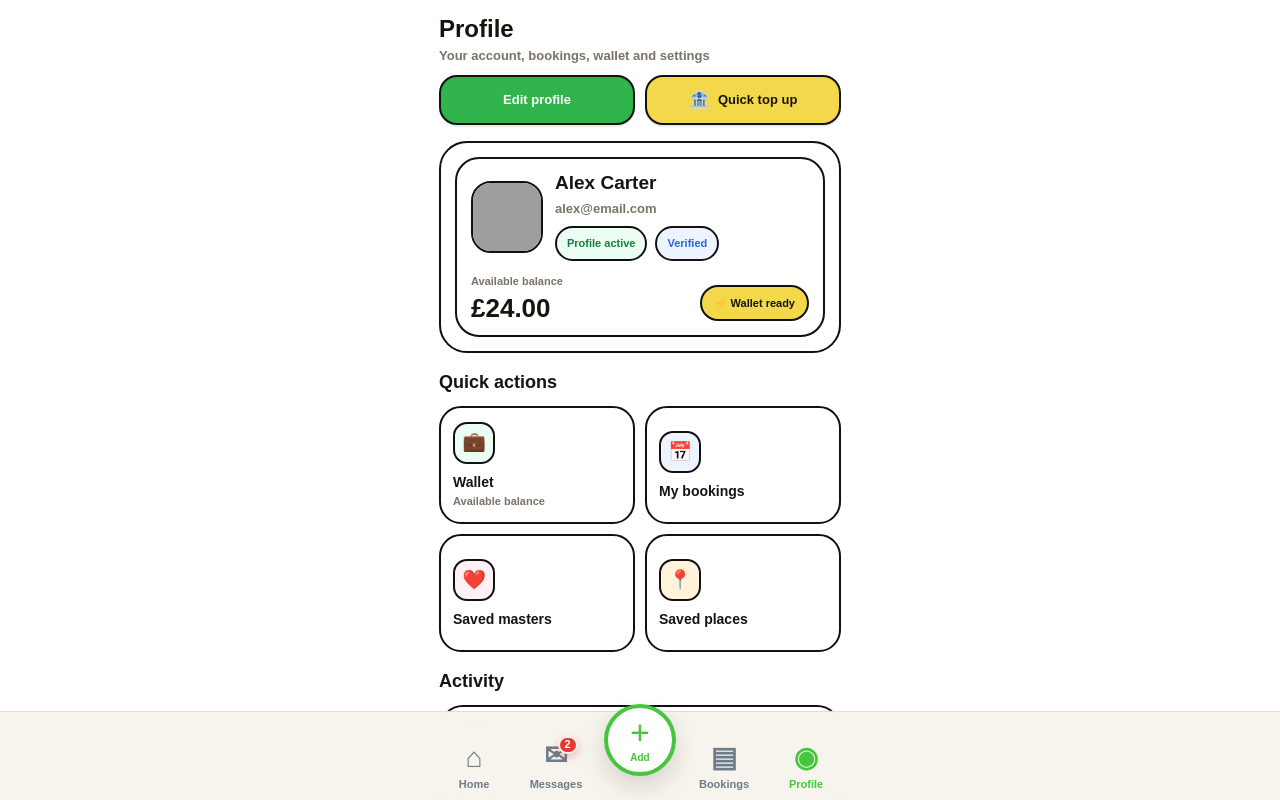
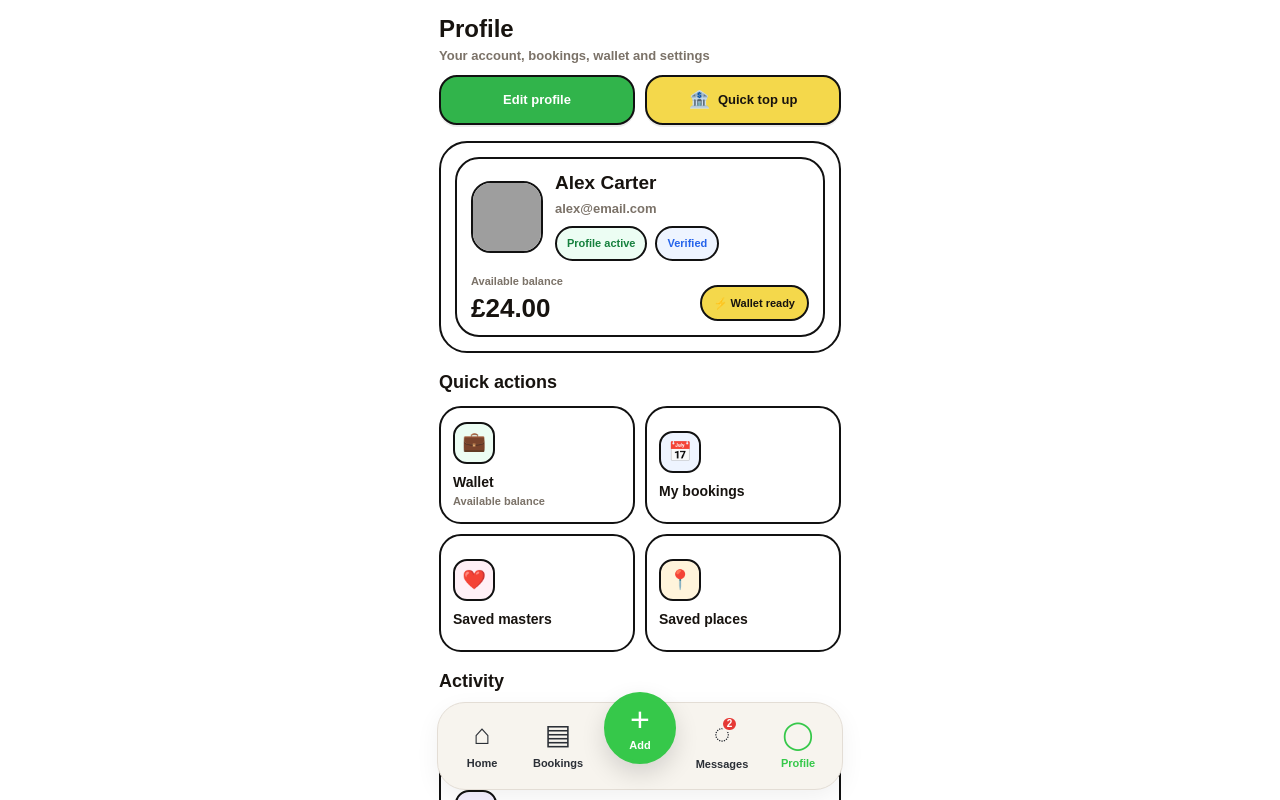
Before and after one commit to bellasalon4u-source/mapbookapp, a Next.js app: page /profile in a window 1280 px wide. Shown: the top 800 px of the page. Built offline with nearby package versions, Linux system fonts and the light colour scheme; grey boxes are pictures that could not be loaded.

Commit message:
make bottom nav match final reference

```diff
--- a/components/common/BottomNav.tsx
+++ b/components/common/BottomNav.tsx
@@ -286,14 +286,14 @@ export default function BottomNav({ active }: BottomNavProps) {
             style={{
               width: '100%',
               maxWidth: 430,
-              padding: '0 14px calc(88px + env(safe-area-inset-bottom))',
+              padding: '0 14px calc(92px + env(safe-area-inset-bottom))',
               boxSizing: 'border-box',
             }}
           >
             <div
               style={{
                 border: '3px solid #111111',
-                borderRadius: 26,
+                borderRadius: 28,
                 background: '#ffffff',
                 boxShadow: '0 18px 34px rgba(0,0,0,0.18)',
                 overflow: 'hidden',
@@ -309,7 +309,7 @@ export default function BottomNav({ active }: BottomNavProps) {
                   type="button"
                   onClick={handleGoToAdvertisement}
                   style={{
-                    minHeight: 108,
+                    minHeight: 112,
                     border: 'none',
                     borderRight: '3px solid #111111',
                     background: '#f1dc4c',
@@ -322,7 +322,7 @@ export default function BottomNav({ active }: BottomNavProps) {
                     gap: 10,
                   }}
                 >
-                  <span style={{ fontSize: 32, lineHeight: 1 }}>📣</span>
+                  <span style={{ fontSize: 34, lineHeight: 1 }}>📣</span>
                   <span
                     style={{
                       fontSize: 13,
@@ -340,7 +340,7 @@ export default function BottomNav({ active }: BottomNavProps) {
                   type="button"
                   onClick={handleGoToService}
                   style={{
-                    minHeight: 108,
+                    minHeight: 112,
                     border: 'none',
                     borderRight: '3px solid #111111',
                     background: '#4acb39',
@@ -355,7 +355,7 @@ export default function BottomNav({ active }: BottomNavProps) {
                 >
                   <span
                     style={{
-                      fontSize: 40,
+                      fontSize: 42,
                       lineHeight: 1,
                       color: '#ffffff',
                       fontWeight: 900,
@@ -380,7 +380,7 @@ export default function BottomNav({ active }: BottomNavProps) {
                   type="button"
                   onClick={handleGoToDeal}
                   style={{
-                    minHeight: 108,
+                    minHeight: 112,
                     border: 'none',
                     background: '#ff5252',
                     padding: '14px 10px 12px',
@@ -398,14 +398,14 @@ export default function BottomNav({ active }: BottomNavProps) {
                       position: 'absolute',
                       top: 10,
                       right: 10,
-                      minWidth: 40,
-                      height: 32,
+                      minWidth: 42,
+                      height: 34,
                       padding: '0 10px',
                       borderRadius: 999,
                       border: '3px solid #111111',
                       background: '#ffffff',
                       color: '#b13a3a',
-                      fontSize: 17,
+                      fontSize: 18,
                       fontWeight: 900,
                       display: 'flex',
                       alignItems: 'center',
@@ -418,7 +418,7 @@ export default function BottomNav({ active }: BottomNavProps) {
 
                   <span
                     style={{
-                      fontSize: 36,
+                      fontSize: 38,
                       lineHeight: 1,
                       color: '#ffffff',
                       fontWeight: 900,
@@ -445,7 +445,7 @@ export default function BottomNav({ active }: BottomNavProps) {
                 onClick={handleCloseAddMenu}
                 style={{
                   width: '100%',
-                  height: 54,
+                  height: 56,
                   border: 'none',
                   borderTop: '3px solid #111111',
                   background: '#ffffff',
@@ -468,21 +468,30 @@ export default function BottomNav({ active }: BottomNavProps) {
           left: 0,
           right: 0,
           bottom: 0,
-          background: 'rgba(247,244,238,0.98)',
-          borderTop: '1px solid #e3ddd5',
-          backdropFilter: 'blur(10px)',
           zIndex: 80,
+          background: 'transparent',
+          paddingBottom: 'calc(10px + env(safe-area-inset-bottom))',
         }}
       >
         <div
           style={{
             maxWidth: 430,
             margin: '0 auto',
+            padding: '0 12px',
+            boxSizing: 'border-box',
+          }}
+        >
+          <div
+            style={{
+              height: 88,
+              background: '#f7f4ee',
+              borderRadius: 28,
+              border: '1.5px solid #e3ddd5',
+              boxShadow: '0 8px 24px rgba(0,0,0,0.06)',
               display: 'grid',
-            gridTemplateColumns: '1fr 1fr 86px 1fr 1fr',
-            alignItems: 'end',
-            padding: '8px 8px calc(8px + env(safe-area-inset-bottom))',
-            boxSizing: 'border-box',
+              gridTemplateColumns: '1fr 1fr 88px 1fr 1fr',
+              alignItems: 'center',
+              padding: '0 6px',
             }}
           >
             <button
@@ -494,14 +503,66 @@ export default function BottomNav({ active }: BottomNavProps) {
                 display: 'flex',
                 flexDirection: 'column',
                 alignItems: 'center',
-              gap: 4,
-              color: isHome ? '#45c63d' : '#6e7b8a',
+                justifyContent: 'center',
+                gap: 6,
+                color: isHome ? '#36c84a' : '#2b2f36',
                 cursor: 'pointer',
               }}
             >
-            <span style={{ fontSize: 28, lineHeight: 1, fontWeight: 700 }}>⌂</span>
-            <span style={{ fontSize: 11, fontWeight: 800 }}>{navText.home}</span>
+              <span style={{ fontSize: 28, lineHeight: 1 }}>⌂</span>
+              <span style={{ fontSize: 11, fontWeight: 700 }}>{navText.home}</span>
             </button>
+
+            <button
+              type="button"
+              onClick={() => router.push('/profile/bookings')}
+              style={{
+                border: 'none',
+                background: 'transparent',
+                display: 'flex',
+                flexDirection: 'column',
+                alignItems: 'center',
+                justifyContent: 'center',
+                gap: 6,
+                color: isBookings ? '#36c84a' : '#2b2f36',
+                cursor: 'pointer',
+              }}
+            >
+              <span style={{ fontSize: 28, lineHeight: 1 }}>▤</span>
+              <span style={{ fontSize: 11, fontWeight: 700 }}>{navText.bookings}</span>
+            </button>
+
+            <div
+              style={{
+                display: 'flex',
+                justifyContent: 'center',
+                transform: 'translateY(-18px)',
+              }}
+            >
+              <button
+                type="button"
+                onClick={handleOpenAddMenu}
+                style={{
+                  width: 72,
+                  height: 72,
+                  borderRadius: 999,
+                  border: '4px solid #36c84a',
+                  background: '#36c84a',
+                  color: '#ffffff',
+                  boxShadow: '0 10px 24px rgba(0,0,0,0.14)',
+                  display: 'flex',
+                  flexDirection: 'column',
+                  alignItems: 'center',
+                  justifyContent: 'center',
+                  gap: 1,
+                  cursor: 'pointer',
+                }}
+                title={navText.add}
+              >
+                <span style={{ fontSize: 34, lineHeight: 1, fontWeight: 500 }}>+</span>
+                <span style={{ fontSize: 11, fontWeight: 800 }}>{navText.add}</span>
+              </button>
+            </div>
 
             <button
               type="button"
@@ -512,33 +573,33 @@ export default function BottomNav({ active }: BottomNavProps) {
                 display: 'flex',
                 flexDirection: 'column',
                 alignItems: 'center',
-              gap: 4,
-              color: isMessages ? '#45c63d' : '#6e7b8a',
+                justifyContent: 'center',
+                gap: 6,
+                color: isMessages ? '#36c84a' : '#2b2f36',
                 position: 'relative',
                 cursor: 'pointer',
               }}
             >
               <div style={{ position: 'relative' }}>
-              <span style={{ fontSize: 28, lineHeight: 1, fontWeight: 700 }}>✉</span>
+                <span style={{ fontSize: 28, lineHeight: 1 }}>◌</span>
 
                 {unreadMessages > 0 ? (
                   <span
                     style={{
                       position: 'absolute',
-                    top: -6,
-                    right: -10,
-                    minWidth: 18,
-                    height: 18,
-                    padding: '0 5px',
+                      top: -4,
+                      right: -8,
+                      minWidth: 16,
+                      height: 16,
+                      padding: '0 4px',
                       borderRadius: 999,
                       background: '#e53935',
                       color: '#fff',
-                    fontSize: 11,
+                      fontSize: 10,
                       fontWeight: 800,
                       display: 'flex',
                       alignItems: 'center',
                       justifyContent: 'center',
-                    boxShadow: '0 3px 8px rgba(229,57,53,0.35)',
                       border: '2px solid #f7f4ee',
                     }}
                   >
@@ -546,58 +607,7 @@ export default function BottomNav({ active }: BottomNavProps) {
                   </span>
                 ) : null}
               </div>
-
               <span style={{ fontSize: 11, fontWeight: 700 }}>{navText.messages}</span>
-          </button>
-
-          <div
-            style={{
-              display: 'flex',
-              justifyContent: 'center',
-              transform: 'translateY(-16px)',
-            }}
-          >
-            <button
-              type="button"
-              onClick={handleOpenAddMenu}
-              style={{
-                width: 72,
-                height: 72,
-                borderRadius: 999,
-                border: '4px solid #45c63d',
-                background: isAdd ? '#45c63d' : '#ffffff',
-                color: isAdd ? '#ffffff' : '#45c63d',
-                boxShadow: '0 10px 24px rgba(0,0,0,0.14)',
-                display: 'flex',
-                flexDirection: 'column',
-                alignItems: 'center',
-                justifyContent: 'center',
-                gap: 1,
-                cursor: 'pointer',
-              }}
-              title={navText.add}
-            >
-              <span style={{ fontSize: 34, lineHeight: 1, fontWeight: 400 }}>+</span>
-              <span style={{ fontSize: 10, fontWeight: 800 }}>{navText.add}</span>
-            </button>
-          </div>
-
-          <button
-            type="button"
-            onClick={() => router.push('/profile/bookings')}
-            style={{
-              border: 'none',
-              background: 'transparent',
-              display: 'flex',
-              flexDirection: 'column',
-              alignItems: 'center',
-              gap: 4,
-              color: isBookings ? '#45c63d' : '#6e7b8a',
-              cursor: 'pointer',
-            }}
-          >
-            <span style={{ fontSize: 28, lineHeight: 1, fontWeight: 700 }}>▤</span>
-            <span style={{ fontSize: 11, fontWeight: 700 }}>{navText.bookings}</span>
             </button>
 
             <button
@@ -609,14 +619,16 @@ export default function BottomNav({ active }: BottomNavProps) {
                 display: 'flex',
                 flexDirection: 'column',
                 alignItems: 'center',
-              gap: 4,
-              color: isProfile ? '#45c63d' : '#6e7b8a',
+                justifyContent: 'center',
+                gap: 6,
+                color: isProfile ? '#36c84a' : '#2b2f36',
                 cursor: 'pointer',
               }}
             >
-            <span style={{ fontSize: 28, lineHeight: 1, fontWeight: 700 }}>◉</span>
+              <span style={{ fontSize: 28, lineHeight: 1 }}>◯</span>
               <span style={{ fontSize: 11, fontWeight: 700 }}>{navText.profile}</span>
             </button>
+          </div>
         </div>
       </nav>
     </>
```
Lines whose indentation alone changed are shown as unchanged.
